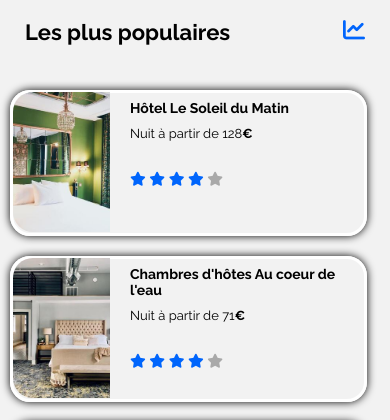
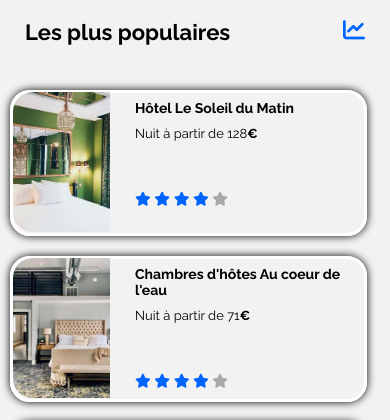
Before and after one commit to mikl291/OpenClassrooms, a plain HTML site: page index.html in a window 390 px wide. Shown: the part 418-838 px from the top of the page. Drawn offline with Linux system fonts and the light colour scheme.

Commit message:
Update style.css

```diff
--- a/style.css
+++ b/style.css
@@ -266,12 +266,12 @@ margin: 20px 0 0 20px;
     margin: -140px 0px 25px 102px;
 }
 .card-descr p {
-    margin-top: 15px;
+    margin-top: 10px;
     margin-left: 0;
     font-size: 11px;
 }
 .card-star {
-    margin: 30px 0 0 0;
+    margin: 40px 0 0 0;
 }
 .card-pop:hover {
     transform: scale(1.02);
@@ -773,16 +773,17 @@ button span{
 }
 .card-descr{
     font-size: 14px;
-    padding-left: 15px;
+    padding-left: 20px;
     padding-top: 5px;
     /* margin: 0; */
+    padding-right: 10px;
 }
 .card-descr p{
     margin-top: 10px;
     font-size: 13px;
 }
 .card-star{
-    padding-top: 0px;
+    padding-top: 10px;
 }
 /************/
 
```
